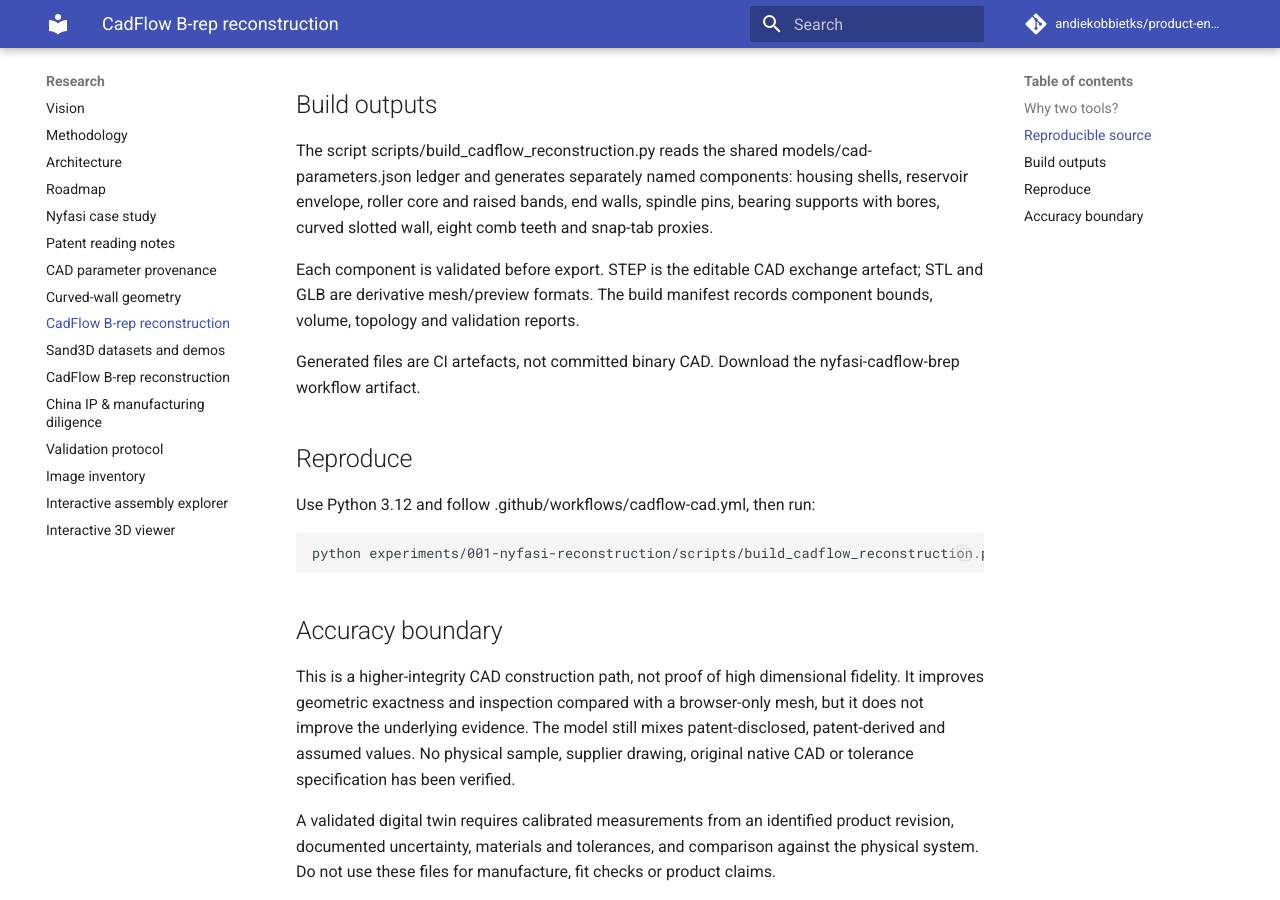
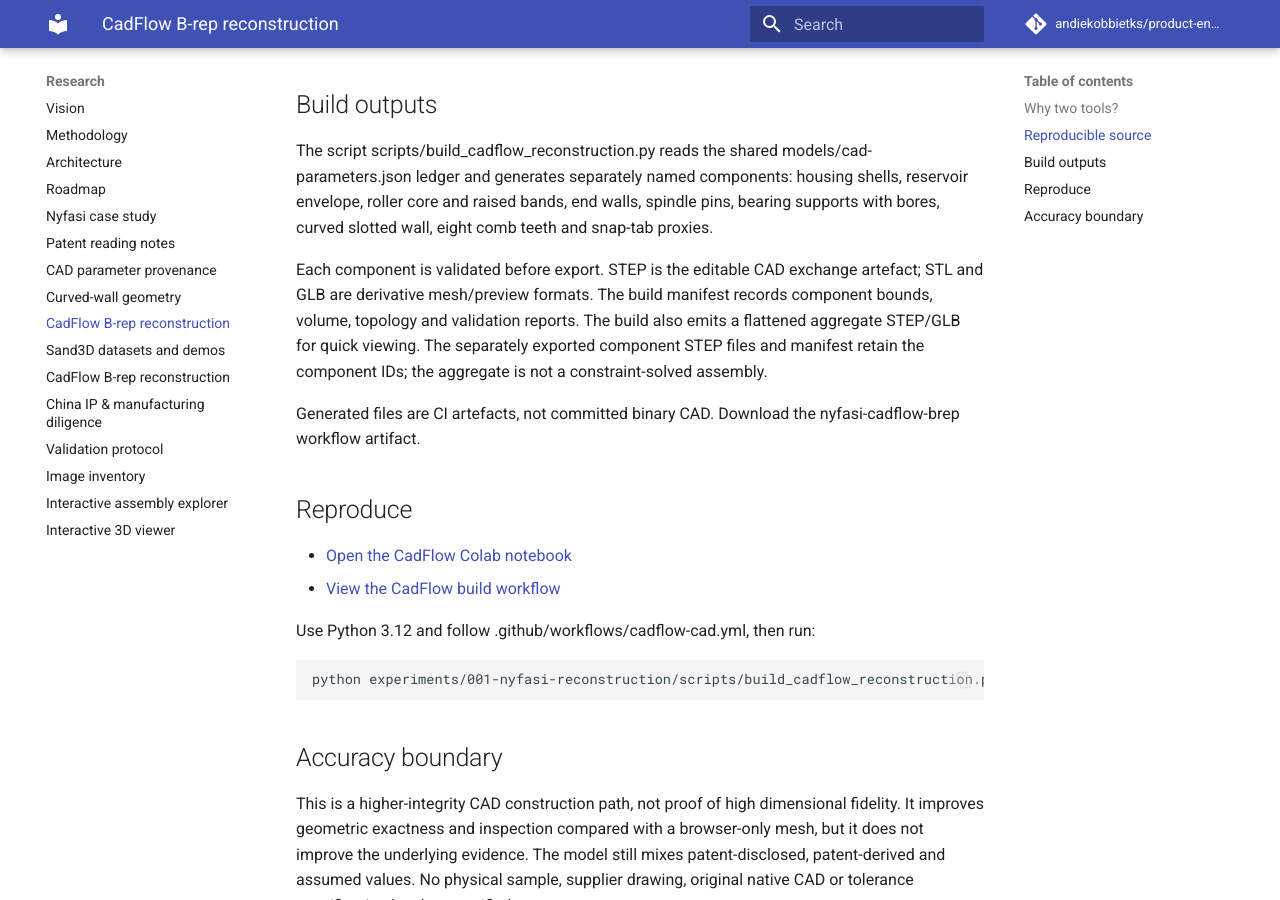
Before and after one commit to andiekobbietks/product-engineering-lab, an MkDocs documentation site: the page built from docs/experiments/cadflow-reconstruction.md, in a window 1280 px wide and 900 px high, scrolled down 895 px. Built offline with MkDocs 1.6.1 and Material for MkDocs 9.7.7, drawn with Linux system fonts in a browser that asks for light colours; comment, search, counter and statistics services are not loaded.

Commit message:
Link CadFlow Colab and clarify aggregate export

```diff
--- a/docs/experiments/cadflow-reconstruction.md
+++ b/docs/experiments/cadflow-reconstruction.md
@@ -23,11 +23,14 @@ Upstream examples demonstrate B-rep modelling, inspection, STEP export, GLB prev
 
 The script scripts/build_cadflow_reconstruction.py reads the shared models/cad-parameters.json ledger and generates separately named components: housing shells, reservoir envelope, roller core and raised bands, end walls, spindle pins, bearing supports with bores, curved slotted wall, eight comb teeth and snap-tab proxies.
 
-Each component is validated before export. STEP is the editable CAD exchange artefact; STL and GLB are derivative mesh/preview formats. The build manifest records component bounds, volume, topology and validation reports.
+Each component is validated before export. STEP is the editable CAD exchange artefact; STL and GLB are derivative mesh/preview formats. The build manifest records component bounds, volume, topology and validation reports. The build also emits a flattened aggregate STEP/GLB for quick viewing. The separately exported component STEP files and manifest retain the component IDs; the aggregate is not a constraint-solved assembly.
 
 Generated files are CI artefacts, not committed binary CAD. Download the nyfasi-cadflow-brep workflow artifact.
 
 ## Reproduce
+
+- [Open the CadFlow Colab notebook](https://colab.research.google.com/github/andiekobbietks/product-engineering-lab/blob/main/experiments/001-nyfasi-reconstruction/notebooks/nyfasi_cadflow_reconstruction_colab.ipynb)
+- [View the CadFlow build workflow](https://github.com/andiekobbietks/product-engineering-lab/actions/workflows/cadflow-cad.yml)
 
 Use Python 3.12 and follow .github/workflows/cadflow-cad.yml, then run:
 
```
